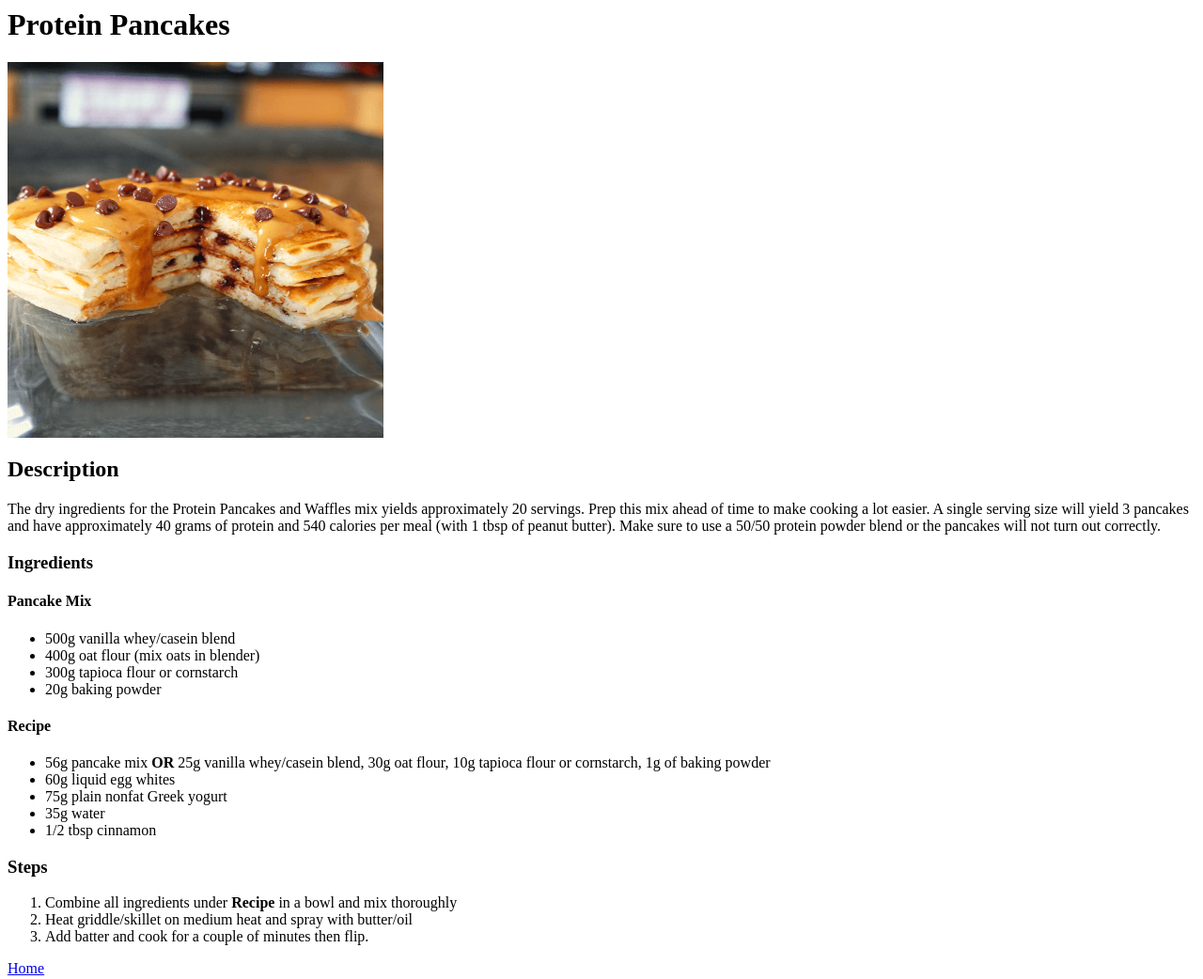
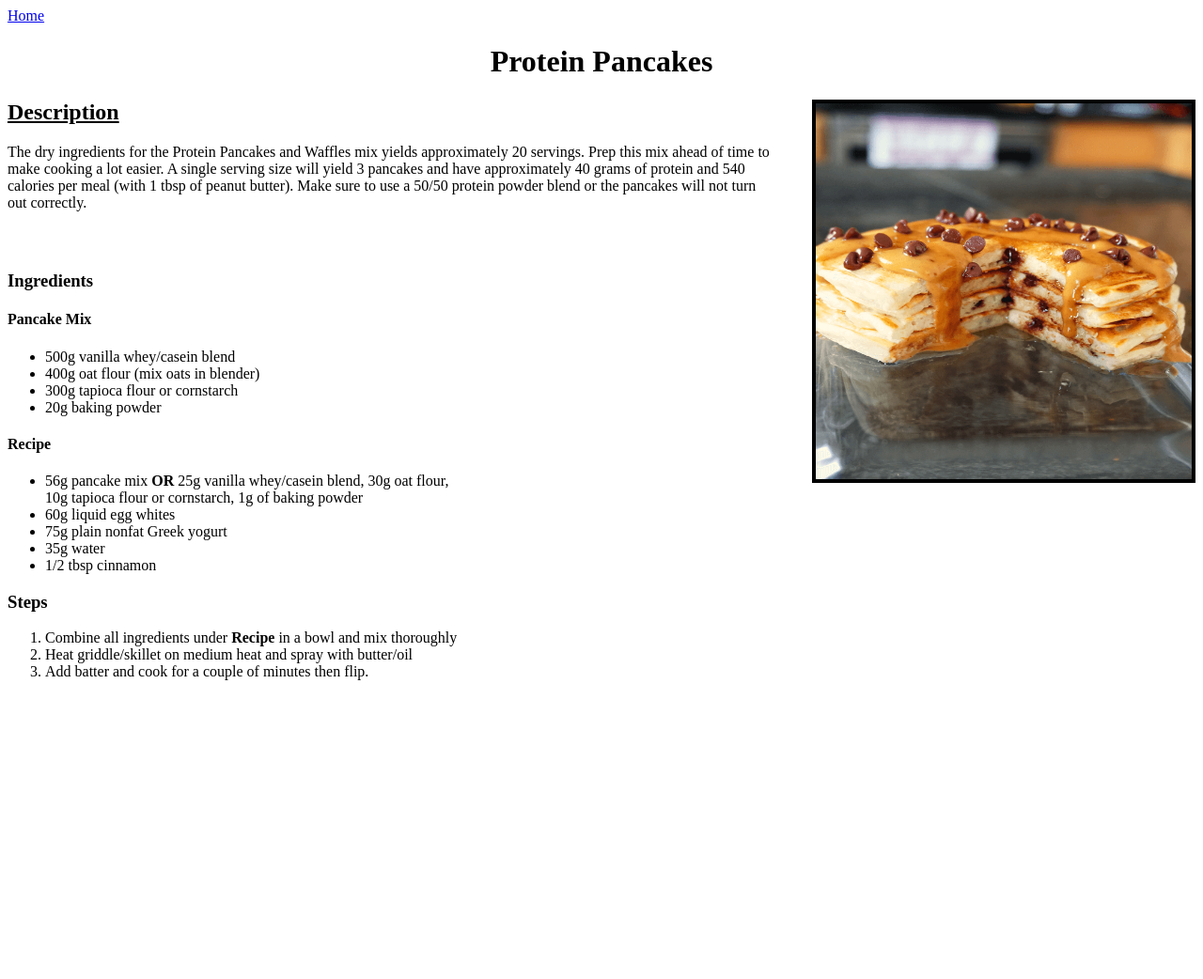
Before and after one commit to rubenpulido1/odin-recipes, a plain HTML site: page recipes/protein-pancakes.html in a window 1280 px wide. Shown: the whole page at 94% size. After the commit the page ends 800 px from the top, so only its background shows below. Drawn offline with Linux system fonts and the light colour scheme.

Commit message:
Added Basic CSS styling

```diff
--- a/recipes/protein-pancakes.html
+++ b/recipes/protein-pancakes.html
@@ -1,3 +1,12 @@
+<!DOCTYPE html>
+<html lang="en">
+  <head>
+    <meta charset="UTF-8">
+    <title> Protein Pancakes </title>
+    <link rel="stylesheet" href="styles.css">
+  </head>
+  <body>
+    <a href="../index.html">Home</a>
     <h1>Protein Pancakes</h1>
       <img
         src="../images/protein pancakes.jpeg"
@@ -42,5 +51,5 @@
           <li>Add batter and cook for a couple of minutes then flip.</li>
         </ol>
 
-
-<a href="../index.html">Home</a>
+  </body>
+</html>
--- /dev/null
+++ b/recipes/styles.css
@@ -0,0 +1,22 @@
+img {
+  float: right;
+  margin-left: 3%;
+  border-style: solid;
+  border-width: 4px;
+}
+
+h1 {
+  text-align: center;
+}
+
+h2 {
+  text-decoration: underline;
+}
+
+p {
+  margin-bottom: 5%;
+}
+
+li {
+  width: 450px;
+}
--- /dev/null
+++ b/styles.css
@@ -0,0 +1,19 @@
+h1 {
+  text-align: center;
+  margin-bottom: 5%;
+}
+
+ul {
+  text-align: center;
+  padding: 0%;
+}
+
+li {
+  padding: 2%;
+  margin-left: 5%;
+  margin-right: 5%;
+  border-style: solid;
+  border-color: black;
+  background-color: white;
+  display: inline-block;
+}
```
Also changed, not shown: index.html (+1 -0 lines), recipes/oatmeal.html (+11 -1 lines), recipes/strawberry-gelato.html (+11 -1 lines). Lines whose indentation alone changed are shown as unchanged.
